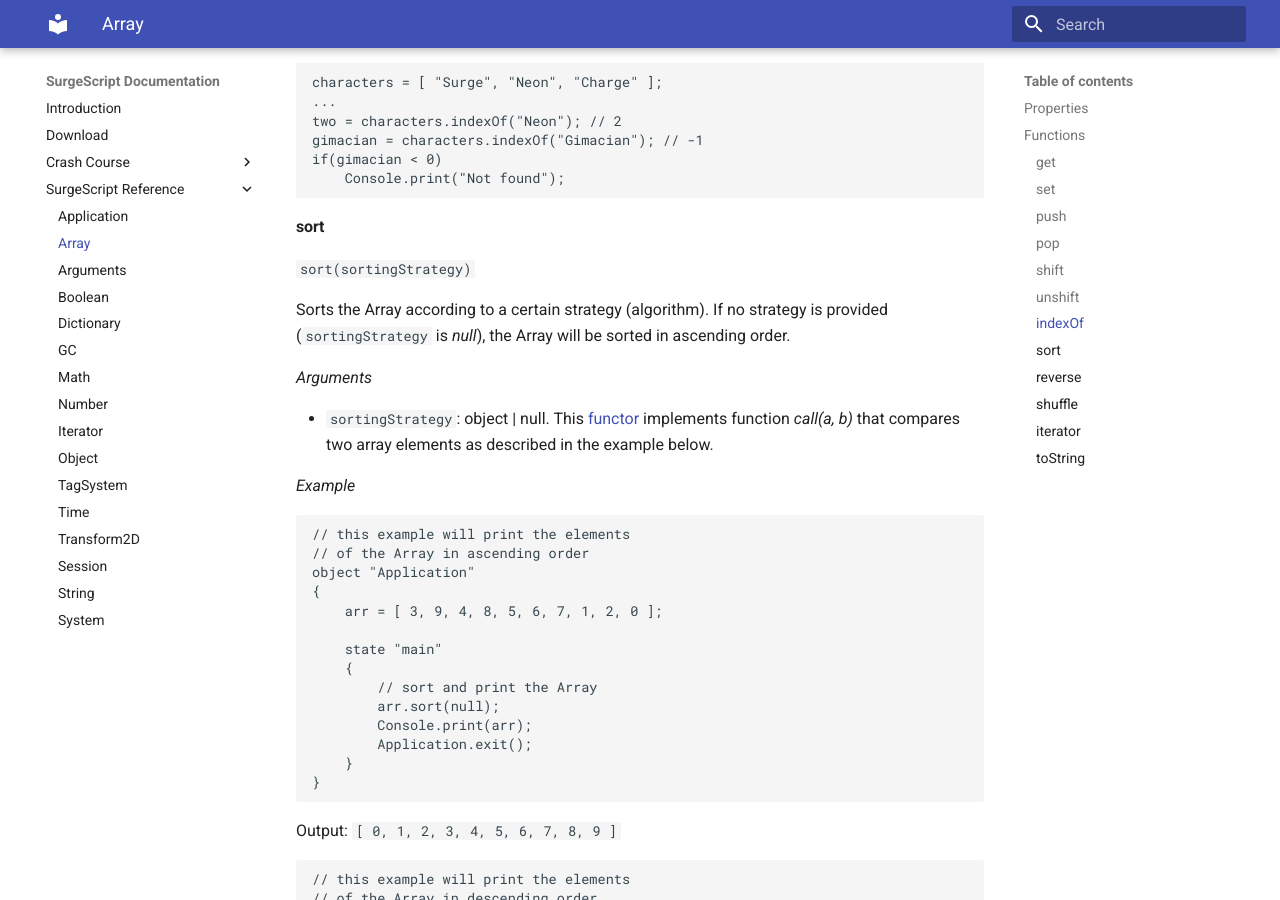
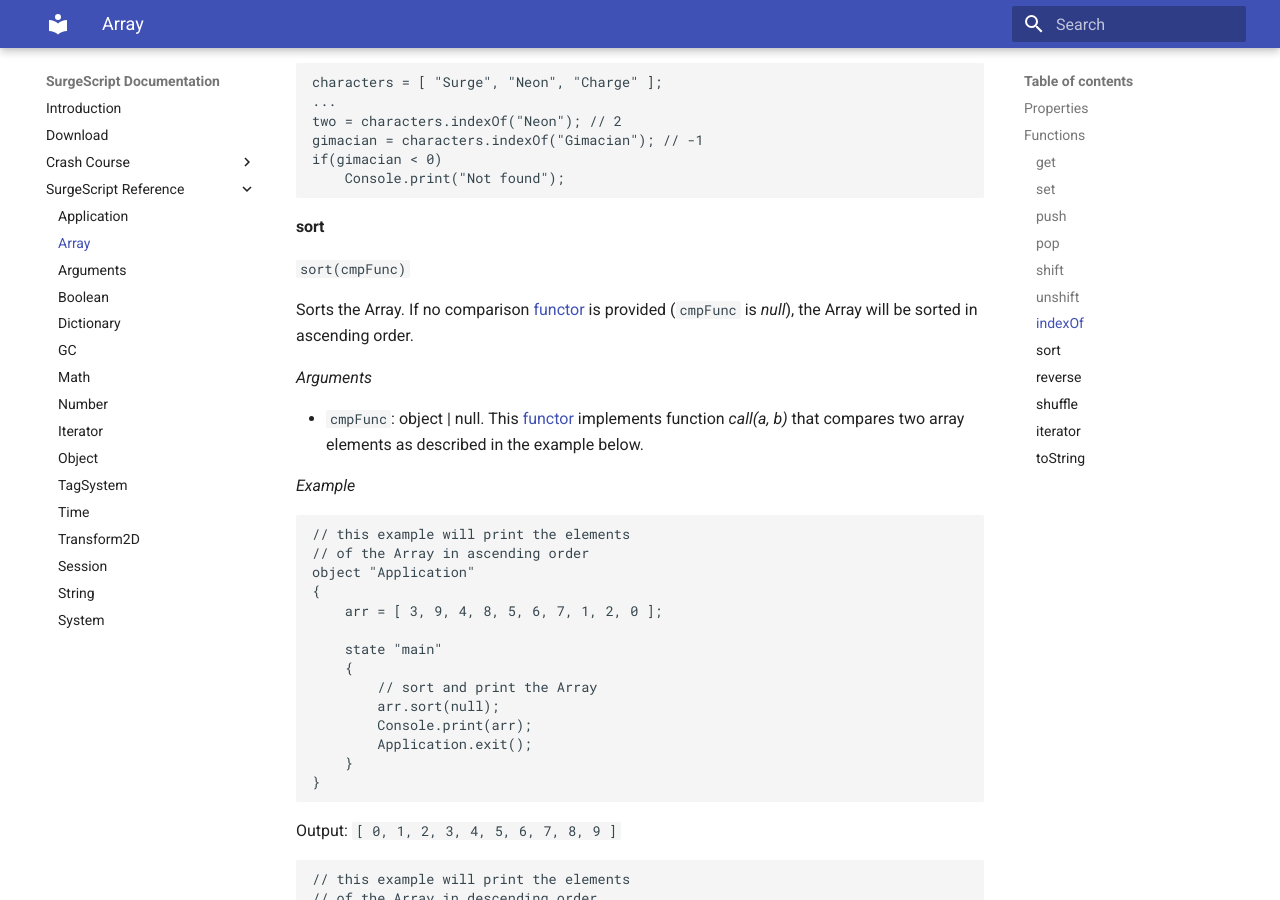
Before and after one commit to alemart/surgescript, an MkDocs documentation site: the page built from docs/reference/array.md, in a window 1280 px wide and 900 px high, scrolled down 3343 px. Built offline with MkDocs 1.6.1 and Material for MkDocs 9.7.7, drawn with Linux system fonts in a browser that asks for light colours; old or Windows-style settings are respelled for this version of MkDocs.

Commit message:
Small changes

```diff
--- a/docs/reference/array.md
+++ b/docs/reference/array.md
@@ -168,13 +168,13 @@ if(gimacian < 0)
 
 #### sort
 
-`sort(sortingStrategy)`
+`sort(cmpFunc)`
 
-Sorts the Array according to a certain strategy (algorithm). If no strategy is provided (`sortingStrategy` is *null*), the Array will be sorted in ascending order.
+Sorts the Array. If no comparison [functor](../tutorials/advanced_features#functors) is provided (`cmpFunc` is *null*), the Array will be sorted in ascending order.
 
 *Arguments*
 
-* `sortingStrategy`: object | null. This [functor](../tutorials/advanced_features#functors) implements function *call(a, b)* that compares two array elements as described in the example below.
+* `cmpFunc`: object | null. This [functor](../tutorials/advanced_features#functors) implements function *call(a, b)* that compares two array elements as described in the example below.
 
 *Example*
 
```
